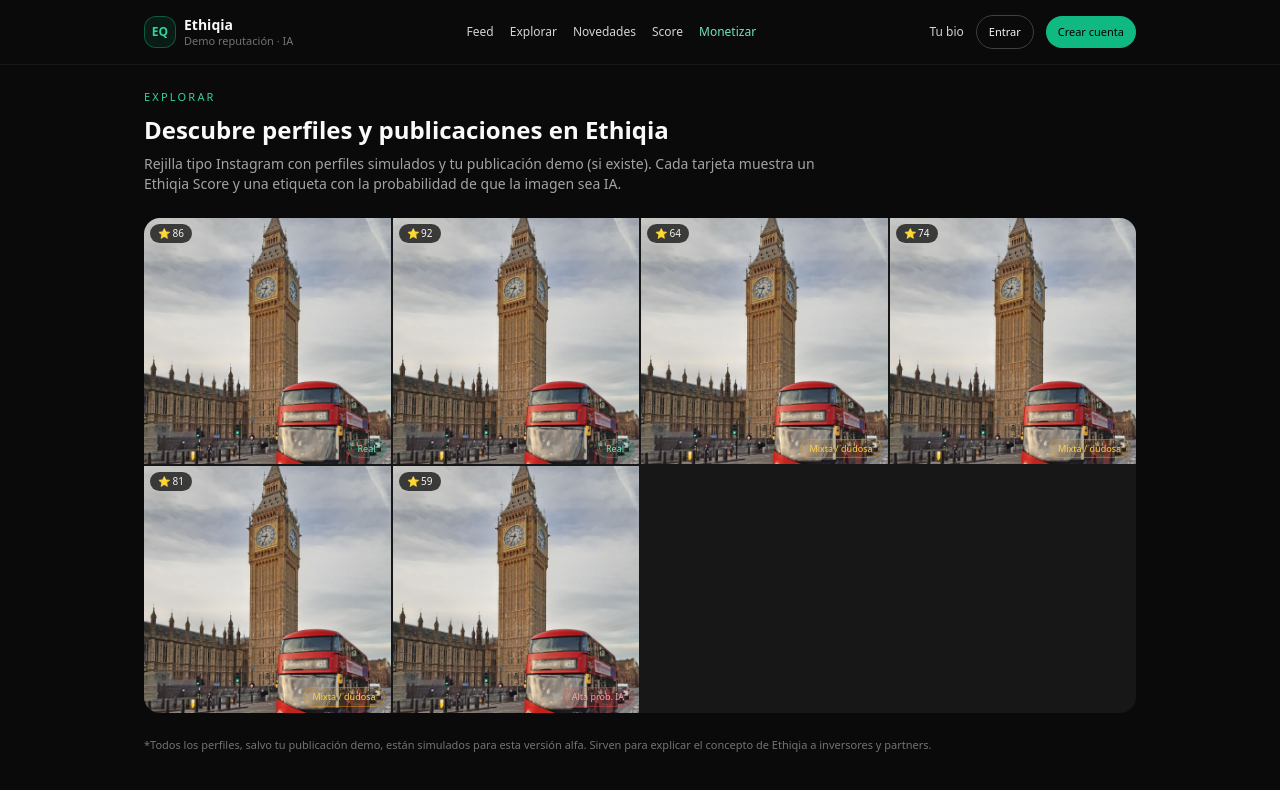
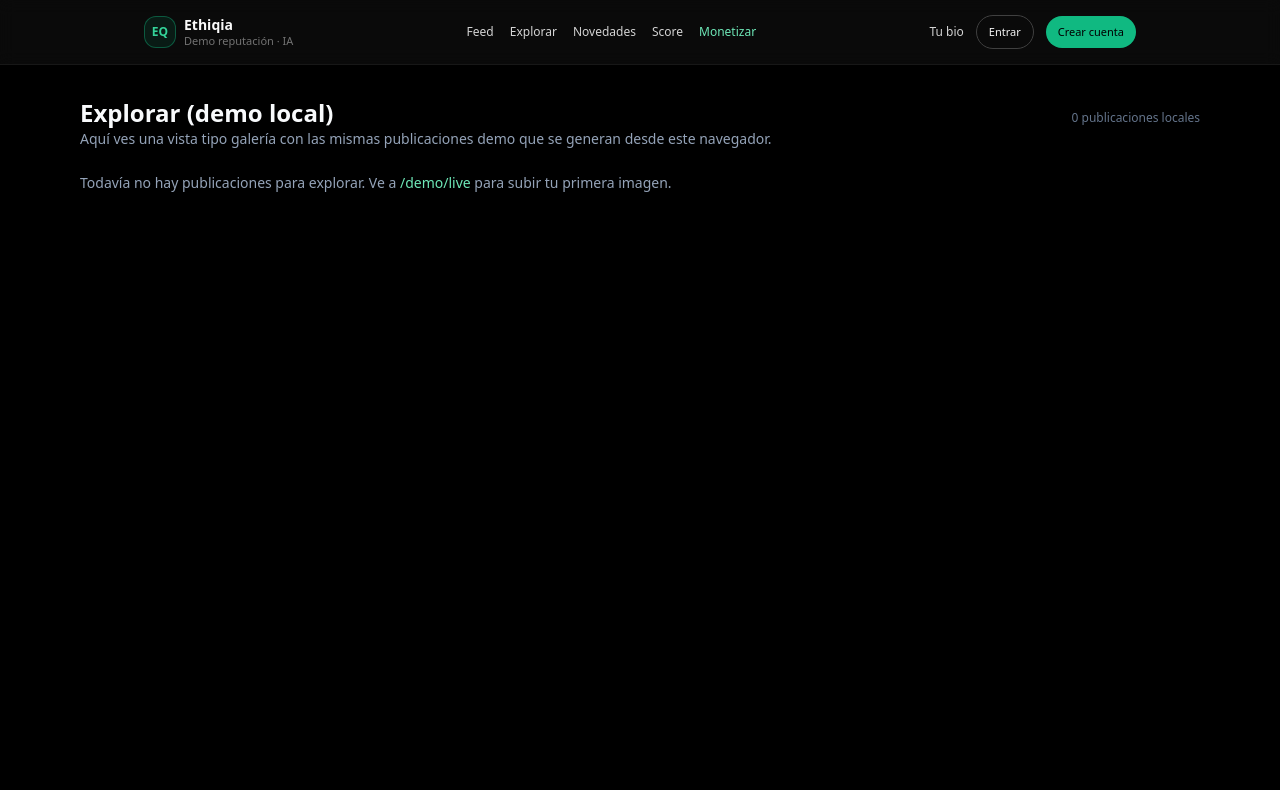
Before and after one commit to veletcosmetics/ethiqia-frontend, a Next.js app: page /explore in a window 1280 px wide. Shown: the top 790 px of the page. Built offline with nearby package versions, Linux system fonts and the light colour scheme.

Commit message:
Update page.tsx

```diff
--- a/app/explore/page.tsx
+++ b/app/explore/page.tsx
@@ -1,301 +1,73 @@
 'use client';
 
 import { useEffect, useState } from 'react';
-
-type ExploreItem = {
-  id: string;
-  name: string;
-  country: string;
-  sector: string;
-  score: number;
-  aiProbability: number;
-  image: string;
-  type: 'persona' | 'organizacion';
-};
-
-type StoredDemoPost = {
-  imageUrl: string;
-  score: number;
-  name?: string;
-  createdAt?: number;
-};
-
-function getBadge(prob: number) {
-  if (prob <= 20) {
-    return {
-      label: 'Real',
-      color: 'bg-emerald-500/10 text-emerald-300 border-emerald-500/40',
-    };
-  }
-  if (prob <= 60) {
-    return {
-      label: 'Mixta / dudosa',
-      color: 'bg-amber-500/10 text-amber-300 border-amber-500/40',
-    };
-  }
-  return {
-    label: 'Alta prob. IA',
-    color: 'bg-red-500/10 text-red-300 border-red-500/40',
-  };
-}
-
-// Perfiles demo fijos para enseñar el concepto
-const BASE_ITEMS: ExploreItem[] = [
-  {
-    id: '1',
-    name: 'Studio Nébula',
-    country: 'España',
-    sector: 'Innovación & I+D',
-    score: 86,
-    aiProbability: 18,
-    image: '/demo/profile-stock.jpg',
-    type: 'organizacion',
-  },
-  {
-    id: '2',
-    name: 'Lumis Health Lab',
-    country: 'Portugal',
-    sector: 'Healthtech',
-    score: 92,
-    aiProbability: 9,
-    image: '/demo/profile-stock.jpg',
-    type: 'organizacion',
-  },
-  {
-    id: '3',
-    name: 'Ana López',
-    country: 'Chile',
-    sector: 'Impacto social',
-    score: 64,
-    aiProbability: 37,
-    image: '/demo/profile-stock.jpg',
-    type: 'persona',
-  },
-  {
-    id: '4',
-    name: 'GreenWave Impact',
-    country: 'México',
-    sector: 'Clima & sostenibilidad',
-    score: 74,
-    aiProbability: 28,
-    image: '/demo/profile-stock.jpg',
-    type: 'organizacion',
-  },
-  {
-    id: '5',
-    name: 'Nova Legal Tech',
-    country: 'España',
-    sector: 'Legaltech',
-    score: 81,
-    aiProbability: 22,
-    image: '/demo/profile-stock.jpg',
-    type: 'organizacion',
-  },
-  {
-    id: '6',
-    name: 'María Silva',
-    country: 'Brasil',
-    sector: 'Creadora de contenido',
-    score: 59,
-    aiProbability: 63,
-    image: '/demo/profile-stock.jpg',
-    type: 'persona',
-  },
-];
-
-const DEMO_STORAGE_KEY = 'ethiqia_demo_post';
+import Image from 'next/image';
+import NotificationsBar from '../../components/demo/NotificationsBar';
+import { DemoPost, loadDemoPosts } from '../../lib/demoStorage';
 
 export default function ExplorePage() {
-  const [items, setItems] = useState<ExploreItem[]>([]);
-  const [selected, setSelected] = useState<ExploreItem | null>(null);
+  const [posts, setPosts] = useState<DemoPost[]>([]);
 
-  // Cargar publicaciones demo del usuario (localStorage) + mezclar con perfiles fijos
   useEffect(() => {
-    if (typeof window === 'undefined') return;
-
-    let result = [...BASE_ITEMS];
-
-    // Intentar añadir la publicación demo del usuario (si existe)
-    const raw = window.localStorage.getItem(DEMO_STORAGE_KEY);
-    if (raw) {
-      try {
-        const data: StoredDemoPost = JSON.parse(raw);
-        if (data.imageUrl) {
-          const demoItem: ExploreItem = {
-            id: 'demo',
-            name: data.name || 'Tu publicación demo',
-            country: 'Demo',
-            sector: 'Perfil Ethiqia',
-            score: data.score,
-            aiProbability: Math.round(
-              Math.min(
-                95,
-                Math.max(5, (100 - data.score) * 0.6 + 10)
-              )
-            ),
-            image: data.imageUrl,
-            type: 'persona',
-          };
-
-          // Tu publicación primero en la rejilla
-          result = [demoItem, ...result];
-        }
-      } catch {
-        // ignorar errores
-      }
-    }
-
-    setItems(result);
+    setPosts(loadDemoPosts());
   }, []);
 
   return (
-    <main className="min-h-[calc(100vh-64px)] bg-neutral-950 text-neutral-50">
-      <section className="max-w-5xl mx-auto px-4 py-6 space-y-6">
-        <header className="space-y-2">
-          <p className="text-[11px] uppercase tracking-[0.2em] text-emerald-400">
-            Explorar
-          </p>
-          <h1 className="text-2xl font-semibold">
-            Descubre perfiles y publicaciones en Ethiqia
-          </h1>
-          <p className="text-sm text-neutral-400 max-w-2xl">
-            Rejilla tipo Instagram con perfiles simulados y tu publicación demo
-            (si existe). Cada tarjeta muestra un Ethiqia Score y una etiqueta
-            con la probabilidad de que la imagen sea IA.
-          </p>
+    <div className="min-h-screen bg-black text-slate-50">
+      <NotificationsBar />
+
+      <main className="mx-auto max-w-6xl px-4 pb-16 pt-8">
+        <header className="mb-6 flex items-baseline justify-between gap-4">
+          <div>
+            <h1 className="text-2xl font-semibold">Explorar (demo local)</h1>
+            <p className="text-sm text-slate-400">
+              Aquí ves una vista tipo galería con las mismas publicaciones demo
+              que se generan desde este navegador.
+            </p>
+          </div>
+          <div className="text-xs text-slate-500">
+            {posts.length} publicaciones locales
+          </div>
         </header>
 
-        {/* Rejilla tipo Instagram */}
-        <div className="grid grid-cols-3 md:grid-cols-4 gap-[2px] bg-neutral-900 rounded-2xl overflow-hidden">
-          {items.map((item) => {
-            const badge = getBadge(item.aiProbability);
-            return (
-              <button
-                key={item.id}
-                type="button"
-                onClick={() => setSelected(item)}
-                className="relative group w-full aspect-square overflow-hidden"
+        {posts.length === 0 ? (
+          <p className="text-sm text-slate-400">
+            Todavía no hay publicaciones para explorar. Ve a{' '}
+            <span className="text-emerald-300">/demo/live</span> para subir tu
+            primera imagen.
+          </p>
+        ) : (
+          <div className="grid grid-cols-2 gap-3 md:grid-cols-3 lg:grid-cols-4">
+            {posts.map((post) => (
+              <article
+                key={post.id}
+                className="group overflow-hidden rounded-2xl border border-slate-800 bg-slate-900/40"
               >
-                {/* eslint-disable-next-line @next/next/no-img-element */}
-                <img
-                  src={item.image}
-                  alt={item.name}
-                  className="h-full w-full object-cover group-hover:scale-105 transition-transform duration-150"
-                />
-
-                {/* Overlay hover */}
-                <div className="pointer-events-none absolute inset-0 bg-black/0 group-hover:bg-black/35 transition-colors duration-150" />
-
-                {/* Score arriba izquierda */}
-                <div className="absolute left-1.5 top-1.5 flex flex-col gap-1 text-[10px]">
-                  <span className="inline-flex items-center rounded-full bg-black/70 px-2 py-[2px] text-neutral-100">
-                    ⭐ {item.score}
+                <div className="relative h-44 w-full">
+                  <Image
+                    src={post.imageUrl}
+                    alt="Publicación Ethiqia"
+                    fill
+                    className="object-cover transition-transform duration-200 group-hover:scale-[1.03]"
+                  />
+                  <div className="absolute left-2 top-2 rounded-full bg-black/70 px-2 py-0.5 text-[10px] font-medium text-emerald-300">
+                    {post.score}/100
+                  </div>
+                </div>
+                <div className="flex items-center justify-between px-3 py-2 text-[11px] text-slate-400">
+                  <span>Demo reputación · IA</span>
+                  <span>
+                    {new Date(post.createdAt).toLocaleDateString('es-ES', {
+                      day: '2-digit',
+                      month: '2-digit',
+                    })}
                   </span>
                 </div>
-
-                {/* Badge IA abajo derecha */}
-                <div className="absolute right-1.5 bottom-1.5">
-                  <span
-                    className={`inline-flex items-center rounded-full border px-2 py-[2px] text-[9px] ${badge.color}`}
-                  >
-                    {badge.label}
-                  </span>
-                </div>
-              </button>
-            );
-          })}
-
-          {items.length === 0 && (
-            <div className="col-span-3 md:col-span-4 flex items-center justify-center py-12">
-              <p className="text-sm text-neutral-500">
-                Aún no hay elementos para explorar.
-              </p>
-            </div>
-          )}
-        </div>
-
-        <p className="text-[11px] text-neutral-500">
-          *Todos los perfiles, salvo tu publicación demo, están simulados para
-          esta versión alfa. Sirven para explicar el concepto de Ethiqia a
-          inversores y partners.
-        </p>
-      </section>
-
-      {/* Modal detalle */}
-      {selected && (
-        <div className="fixed inset-0 z-30 flex items-center justify-center bg-black/60 px-4">
-          <div className="max-w-md w-full rounded-2xl border border-neutral-800 bg-neutral-950 overflow-hidden">
-            <div className="flex items-center justify-between px-4 py-3 border-b border-neutral-800">
-              <div>
-                <p className="text-sm font-medium text-neutral-100">
-                  {selected.name}
-                </p>
-                <p className="text-[11px] text-neutral-400">
-                  {selected.type === 'persona' ? 'Persona' : 'Organización'} ·{' '}
-                  {selected.country} · {selected.sector}
-                </p>
-              </div>
-              <button
-                type="button"
-                onClick={() => setSelected(null)}
-                className="text-xs text-neutral-400 hover:text-neutral-200"
-              >
-                Cerrar ✕
-              </button>
-            </div>
-
-            <div className="w-full bg-neutral-900">
-              {/* eslint-disable-next-line @next/next/no-img-element */}
-              <img
-                src={selected.image}
-                alt={selected.name}
-                className="w-full max-h-[320px] object-cover"
-              />
-            </div>
-
-            <div className="px-4 py-3 space-y-2 text-sm">
-              <div className="flex items-center justify-between text-sm">
-                <div>
-                  <p className="text-neutral-300">
-                    <span className="font-semibold">Ethiqia Score:</span>{' '}
-                    {selected.score}/100
-                  </p>
-                  <p className="text-[12px] text-neutral-400">
-                    Nivel de confianza reputacional estimado para este perfil o
-                    publicación.
-                  </p>
-                </div>
-              </div>
-
-              <div className="flex items-center justify-between text-xs">
-                <div>
-                  <p className="text-neutral-300">
-                    <span className="font-semibold">
-                      Probabilidad de imagen IA:
-                    </span>{' '}
-                    {selected.aiProbability}%
-                  </p>
-                  <p className="text-[11px] text-neutral-500">
-                    Estimación simulada para la demo, pensada para mostrar cómo
-                    Ethiqia puede señalar contenido generado por IA sin
-                    penalizar su uso.
-                  </p>
-                </div>
-              </div>
-            </div>
-
-            <div className="px-4 pb-4">
-              <button
-                type="button"
-                onClick={() => setSelected(null)}
-                className="w-full rounded-md border border-neutral-700 py-2 text-sm text-neutral-100 hover:border-emerald-400 hover:text-emerald-300"
-              >
-                Cerrar
-              </button>
-            </div>
+              </article>
+            ))}
           </div>
-        </div>
-      )}
-    </main>
+        )}
+      </main>
+    </div>
   );
 }
```
